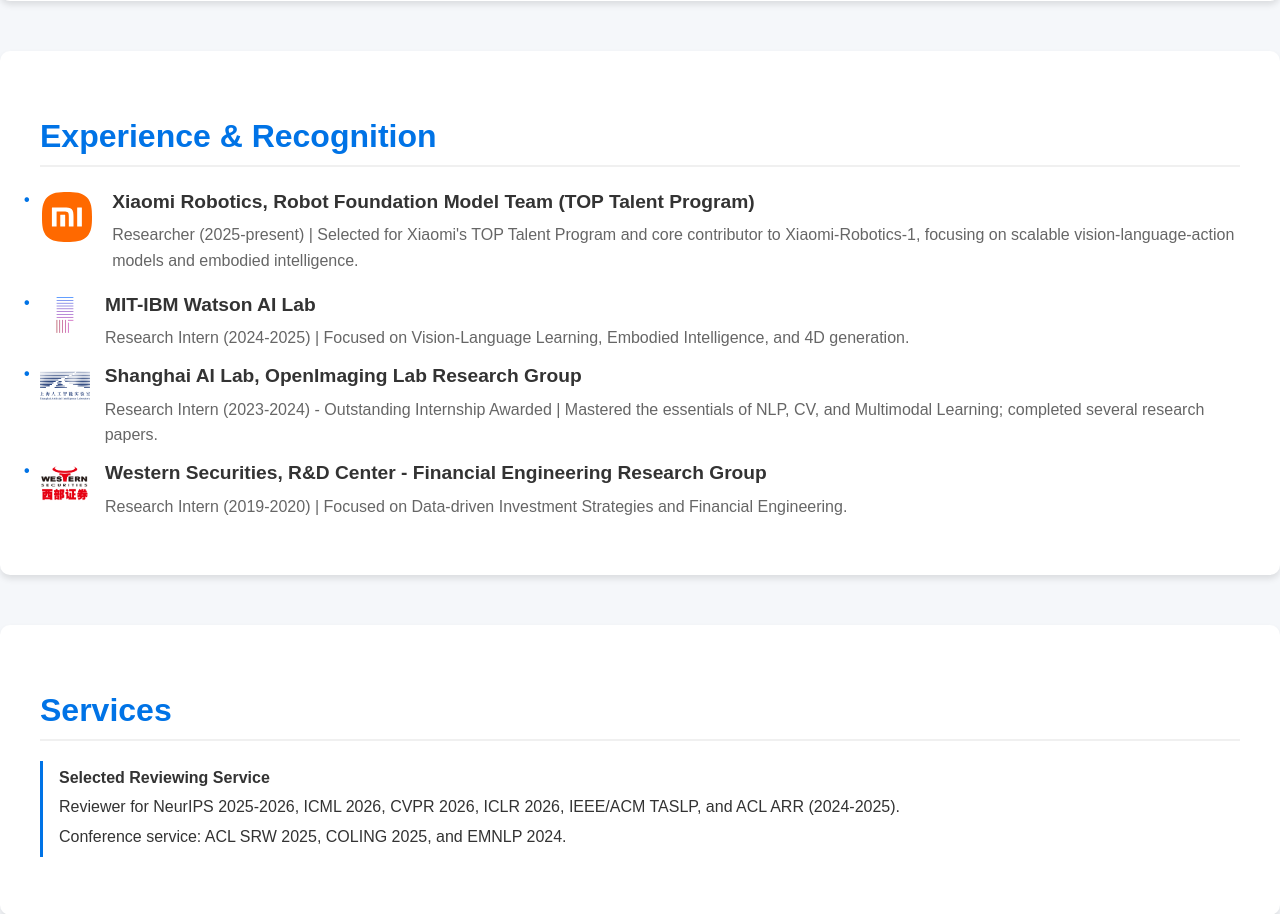
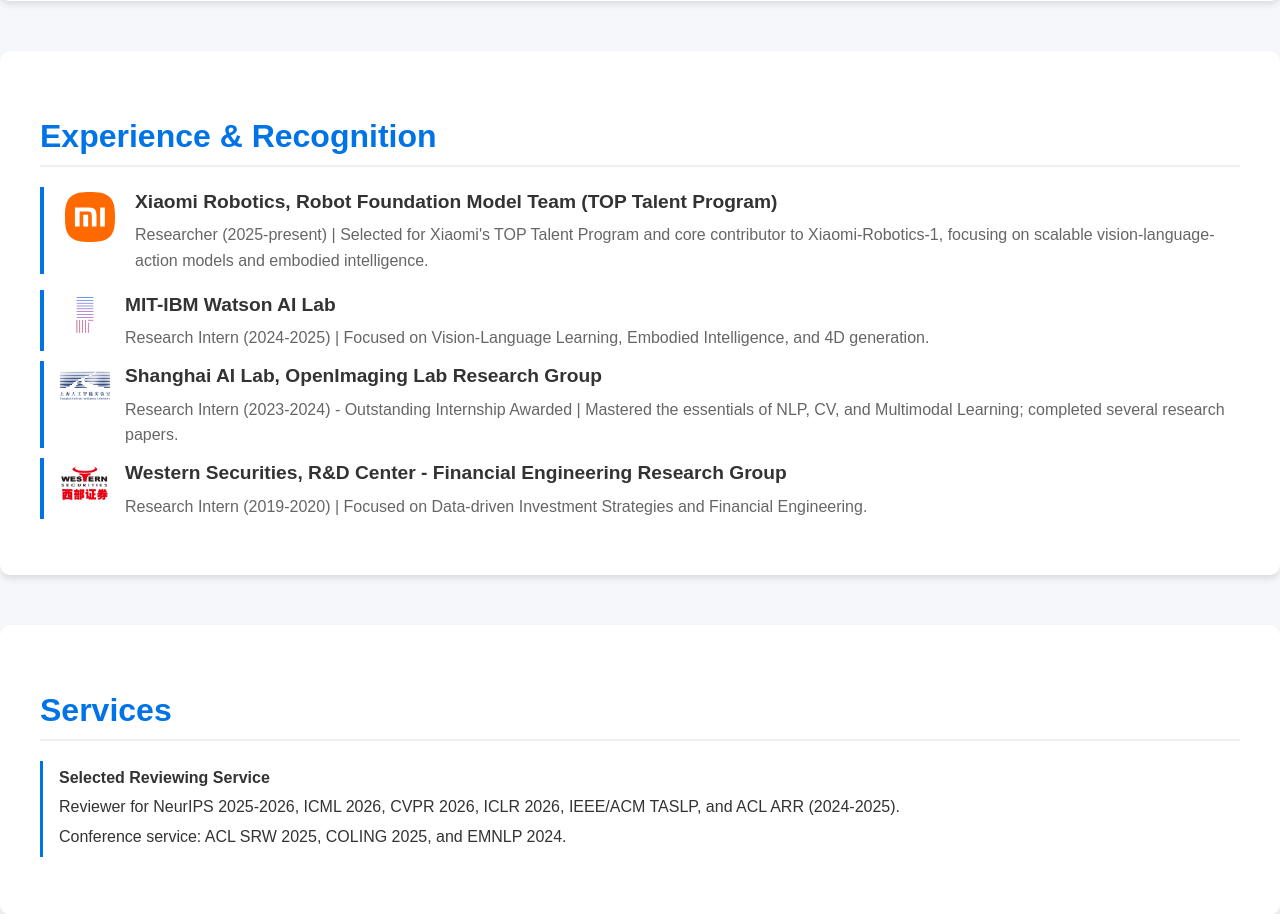
Before and after one commit to qiaosun22/qiaosun22.github.io, a PHP site: page / in a window 1280 px wide. Shown: the part 4065-4979 px from the top of the page. Run offline with PHP 8.4, Linux system fonts and the light colour scheme.

Commit message:
Style experience entries with accent borders

```diff
--- a/style.css
+++ b/style.css
@@ -174,6 +174,16 @@ body {
   padding-left: 16px;
 }
 
+#experience .list-group li {
+  border-left: 4px solid #0073e6;
+  box-sizing: border-box;
+  padding-left: 16px;
+}
+
+#experience .list-group li::before {
+  content: none;
+}
+
 .news-archive > summary {
   cursor: pointer;
   color: #0073e6;
```
